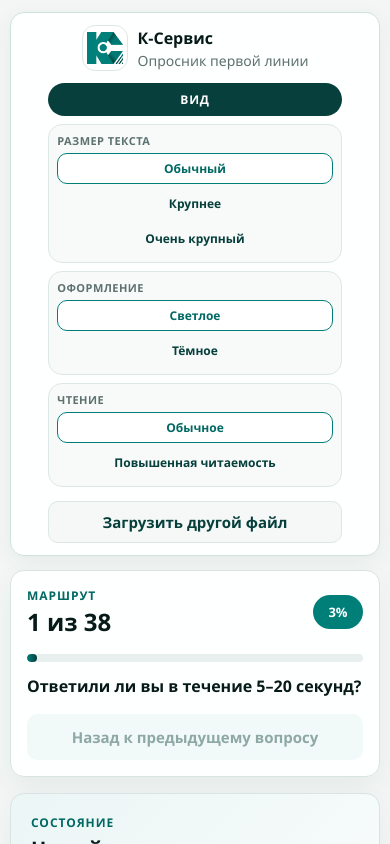
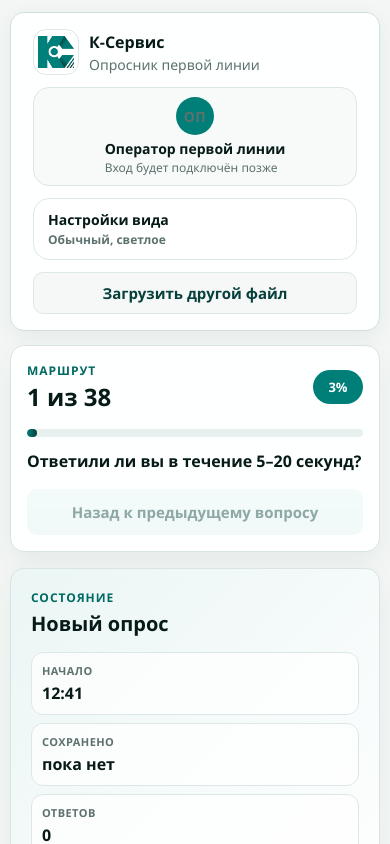
Before and after one commit to DenisBoytsov41/questionnaire-runner, a React (Vite) app: page / in a window 390 px wide. Shown: the top 844 px of the page. Built offline with nearby package versions, Linux system fonts and the light colour scheme.

Commit message:
Refine header profile and view settings

```diff
--- a/src/App.css
+++ b/src/App.css
@@ -2734,6 +2734,21 @@ html[data-theme="dark"][data-vision="easy"] body {
   background: #020807;
 }
 
+html[data-theme="dark"][data-vision="easy"] .top-bar,
+html[data-theme="dark"][data-vision="easy"] .runner-header,
+html[data-theme="dark"][data-vision="easy"] .question-card,
+html[data-theme="dark"][data-vision="easy"] .section-banner,
+html[data-theme="dark"][data-vision="easy"] .navigator-panel,
+html[data-theme="dark"][data-vision="easy"] .upload-main-card,
+html[data-theme="dark"][data-vision="easy"] .upload-side-card,
+html[data-theme="dark"][data-vision="easy"] .summary-header,
+html[data-theme="dark"][data-vision="easy"] .summary-panel,
+html[data-theme="dark"][data-vision="easy"] .summary-section-card,
+html[data-theme="dark"][data-vision="easy"] .questionnaire-card,
+html[data-theme="dark"][data-vision="easy"] .select-header {
+  border-color: #54cfc5;
+}
+
 @media (max-width: 1180px) {
   .top-bar .top-bar-actions {
     flex-direction: column;
@@ -2777,3 +2792,274 @@ html[data-theme="dark"][data-vision="easy"] body {
     font-size: clamp(24px, 7vw, 32px);
   }
 }
+
+/* Шапка как рабочее место: бренд, профиль и спокойные настройки вида. */
+.top-bar {
+  min-height: 92px;
+  padding: 16px 22px;
+}
+
+.top-bar .top-bar-actions {
+  flex: 0 1 auto;
+  flex-direction: row;
+  align-items: center;
+  gap: 12px;
+}
+
+.operator-profile {
+  display: flex;
+  flex-direction: row;
+  align-items: center;
+  gap: 10px;
+  min-width: 220px;
+  padding: 9px 12px;
+  border: 1px solid #dce8e6;
+  border-radius: 16px;
+  background: #f7faf9;
+}
+
+.operator-avatar {
+  display: inline-flex;
+  align-items: center;
+  justify-content: center;
+  width: 38px;
+  height: 38px;
+  border-radius: 999px;
+  background: var(--ks-brand);
+  color: #ffffff;
+  font-size: 13px;
+  font-weight: 900;
+  letter-spacing: 0.04em;
+}
+
+.operator-profile div {
+  display: grid;
+  gap: 1px;
+}
+
+.operator-profile strong {
+  color: var(--ks-ink);
+  font-size: 14px;
+}
+
+.operator-profile span:not(.operator-avatar) {
+  color: var(--ks-muted);
+  font-size: 12px;
+}
+
+.view-menu {
+  position: relative;
+  flex: 0 0 auto;
+}
+
+.view-menu summary {
+  display: grid;
+  min-width: 190px;
+  cursor: pointer;
+  list-style: none;
+  gap: 2px;
+  padding: 11px 14px;
+  border: 1px solid #dce8e6;
+  border-radius: 16px;
+  background: #ffffff;
+  color: var(--ks-ink);
+}
+
+.view-menu summary::-webkit-details-marker {
+  display: none;
+}
+
+.view-menu summary span {
+  color: var(--ks-ink);
+  font-size: 14px;
+  font-weight: 850;
+}
+
+.view-menu summary small {
+  color: var(--ks-muted);
+  font-size: 12px;
+  font-weight: 650;
+}
+
+.view-menu[open] summary {
+  border-color: var(--ks-brand);
+  box-shadow: 0 0 0 4px rgba(0, 135, 127, 0.11);
+}
+
+.top-bar .view-menu .view-settings {
+  position: absolute;
+  z-index: 60;
+  top: calc(100% + 10px);
+  right: 0;
+  display: grid;
+  width: min(420px, calc(100vw - 32px));
+  gap: 12px;
+  padding: 16px;
+  border: 1px solid #d7e4e2;
+  border-radius: 18px;
+  background: #ffffff;
+  box-shadow: 0 24px 60px rgba(6, 63, 59, 0.16);
+}
+
+.top-bar .view-settings-group {
+  padding: 0;
+  border: 0;
+  border-radius: 0;
+  background: transparent;
+}
+
+.top-bar .view-settings-buttons {
+  display: grid;
+  grid-template-columns: repeat(auto-fit, minmax(110px, 1fr));
+  gap: 8px;
+}
+
+.view-settings-button {
+  border-color: #d7e4e2;
+  background: #f7faf9;
+  color: var(--ks-ink);
+  padding: 9px 10px;
+}
+
+.view-settings-button:hover,
+.view-settings-button.active {
+  border-color: var(--ks-brand);
+  background: var(--ks-brand-soft);
+  color: var(--ks-brand-deep);
+}
+
+.view-settings-note {
+  margin: 2px 0 0;
+  padding: 12px;
+  border-radius: 12px;
+  background: #f7faf9;
+  color: var(--ks-muted);
+  font-size: 13px;
+  line-height: 1.45;
+}
+
+html[data-theme="dark"] .operator-profile,
+html[data-theme="dark"] .view-menu summary,
+html[data-theme="dark"] .top-bar .view-menu .view-settings,
+html[data-theme="dark"] .view-settings-note {
+  border-color: #2d6b64;
+  background: #0f322e;
+  color: var(--ks-ink);
+}
+
+html[data-theme="dark"] .view-menu summary span,
+html[data-theme="dark"] .operator-profile strong {
+  color: #ffffff;
+}
+
+html[data-theme="dark"] .view-menu summary small,
+html[data-theme="dark"] .operator-profile span:not(.operator-avatar),
+html[data-theme="dark"] .view-settings-note {
+  color: #c6dfda;
+}
+
+html[data-theme="dark"] .view-settings-group > span,
+html[data-theme="dark"] .panel-kicker,
+html[data-theme="dark"] .page-kicker {
+  color: #7ff4eb;
+}
+
+html[data-theme="dark"] .view-settings-button {
+  border-color: #37756e;
+  background: #143f3a;
+  color: #eafffb;
+}
+
+html[data-theme="dark"] .view-settings-button:hover,
+html[data-theme="dark"] .view-settings-button.active {
+  border-color: #7ff4eb;
+  background: #1e5c55;
+  color: #ffffff;
+}
+
+html[data-theme="dark"] .secondary-button:not(:disabled),
+html[data-theme="dark"] .file-loader,
+html[data-theme="dark"] .answer-choice-button {
+  border: 1px solid #3d8179;
+  background: #164842;
+  color: #ffffff;
+}
+
+html[data-theme="dark"] .secondary-button:disabled {
+  border: 1px solid #244c47;
+  background: #102f2b;
+  color: #88aaa4;
+  opacity: 1;
+}
+
+html[data-theme="dark"] .primary-button {
+  border: 1px solid #32d4c9;
+  background: #007f79;
+  color: #ffffff;
+}
+
+html[data-theme="dark"] .question-hint,
+html[data-theme="dark"] .answer-choice-button.selected {
+  background: #164842;
+  color: #ffffff;
+}
+
+html[data-theme="dark"] .section-banner strong,
+html[data-theme="dark"] .route-step strong,
+html[data-theme="dark"] .question-rule-list small strong {
+  color: #ffffff;
+}
+
+html[data-theme="dark"] .section-banner span,
+html[data-theme="dark"] .route-step small,
+html[data-theme="dark"] .question-rule-list small em,
+html[data-theme="dark"] .question-meta,
+html[data-theme="dark"] .keyboard-hint {
+  color: #c6dfda;
+}
+
+html[data-theme="dark"][data-vision="easy"] .primary-button,
+html[data-theme="dark"][data-vision="easy"] .secondary-button:not(:disabled),
+html[data-theme="dark"][data-vision="easy"] .answer-choice-button,
+html[data-theme="dark"][data-vision="easy"] .view-settings-button {
+  border-color: #54cfc5;
+}
+
+html[data-vision="easy"] .operator-profile,
+html[data-vision="easy"] .view-menu summary,
+html[data-vision="easy"] .top-bar .view-menu .view-settings {
+  border-width: 2px;
+}
+
+@media (max-width: 1180px) {
+  .top-bar {
+    align-items: stretch;
+  }
+
+  .top-bar .top-bar-actions {
+    flex-direction: row;
+    justify-content: space-between;
+  }
+
+  .operator-profile {
+    min-width: 0;
+  }
+}
+
+@media (max-width: 820px) {
+  .top-bar .top-bar-actions {
+    display: grid;
+    grid-template-columns: 1fr;
+  }
+
+  .operator-profile,
+  .view-menu summary {
+    width: 100%;
+  }
+
+  .top-bar .view-menu .view-settings {
+    left: 0;
+    right: auto;
+    width: 100%;
+  }
+}
--- a/src/shared/ui/BrandHeader.tsx
+++ b/src/shared/ui/BrandHeader.tsx
@@ -44,6 +44,8 @@ const visionOptions: Array<{ value: VisionMode; label: string }> = [
 
 export function BrandHeader({ subtitle, action }: BrandHeaderProps) {
   const [settings, setSettings] = useState<UiSettings>(readSettings);
+  const activeTextScale = textScaleOptions.find((option) => option.value === settings.textScale);
+  const activeTheme = themeOptions.find((option) => option.value === settings.theme);
 
   useEffect(() => {
     const root = document.documentElement;
@@ -77,9 +79,24 @@ export function BrandHeader({ subtitle, action }: BrandHeaderProps) {
       </div>
 
       <div className="top-bar-actions">
+        <div className="operator-profile" aria-label="Профиль оператора">
+          <span className="operator-avatar">ОП</span>
+          <div>
+            <strong>Оператор первой линии</strong>
+            <span>Вход будет подключён позже</span>
+          </div>
+        </div>
+
+        <details className="view-menu">
+          <summary>
+            <span>Настройки вида</span>
+            <small>
+              {activeTextScale?.label}, {activeTheme?.label.toLowerCase()}
+              {settings.visionMode === "easy" ? ", читаемость" : ""}
+            </small>
+          </summary>
+
           <div className="view-settings" aria-label="Настройки внешнего вида">
-          <div className="view-settings-title">Вид</div>
-
             <SettingButtons
               label="Размер текста"
               options={textScaleOptions}
@@ -100,7 +117,13 @@ export function BrandHeader({ subtitle, action }: BrandHeaderProps) {
               value={settings.visionMode}
               onChange={(visionMode) => updateSettings({ visionMode })}
             />
+
+            <p className="view-settings-note">
+              Эти параметры сохраняются только в этом браузере. После подключения входа их можно будет хранить в
+              профиле сотрудника.
+            </p>
           </div>
+        </details>
 
         {action && (
           <button type="button" className="secondary-button" onClick={action.onClick}>
```
Lines whose indentation alone changed are shown as unchanged.
